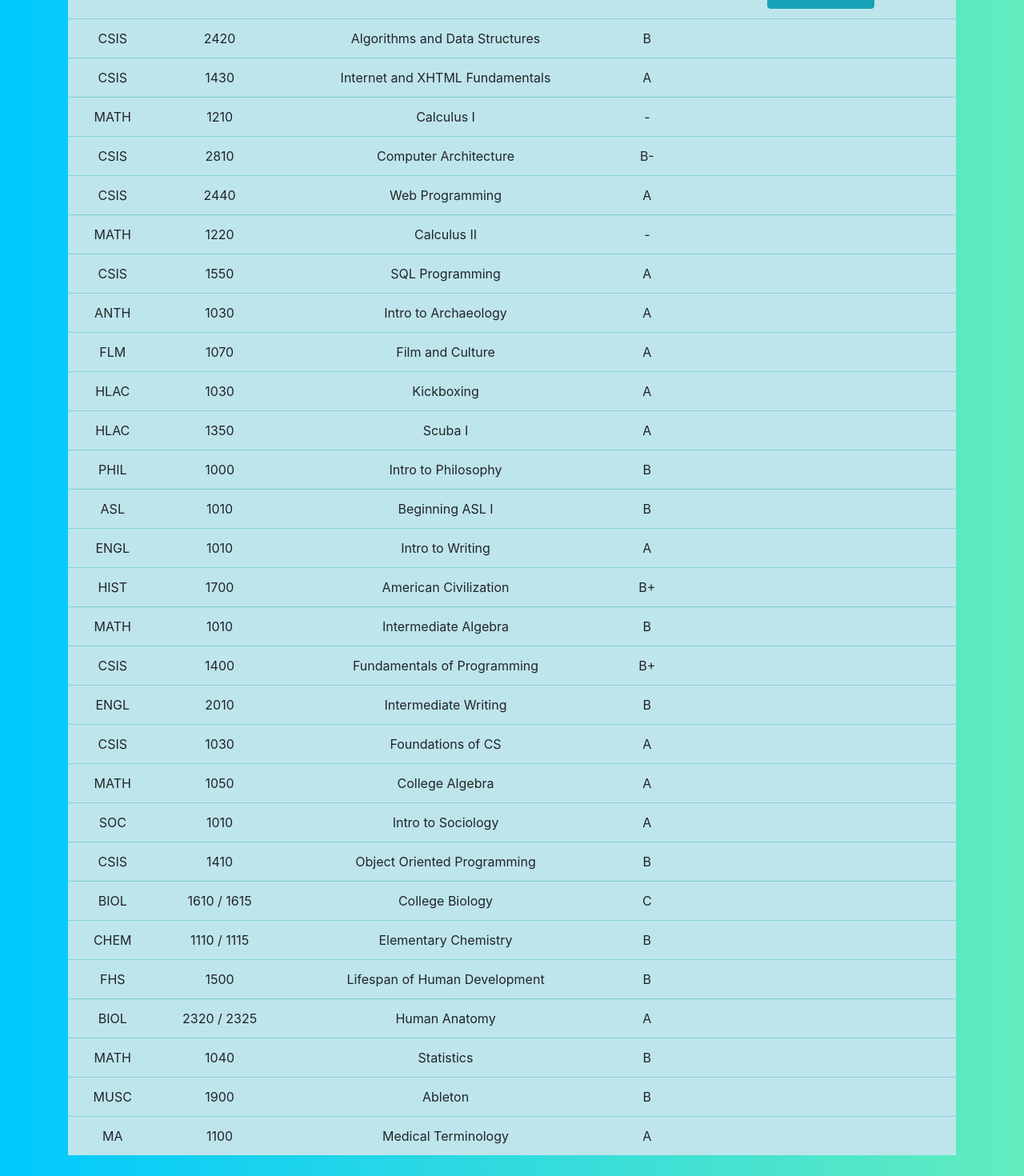
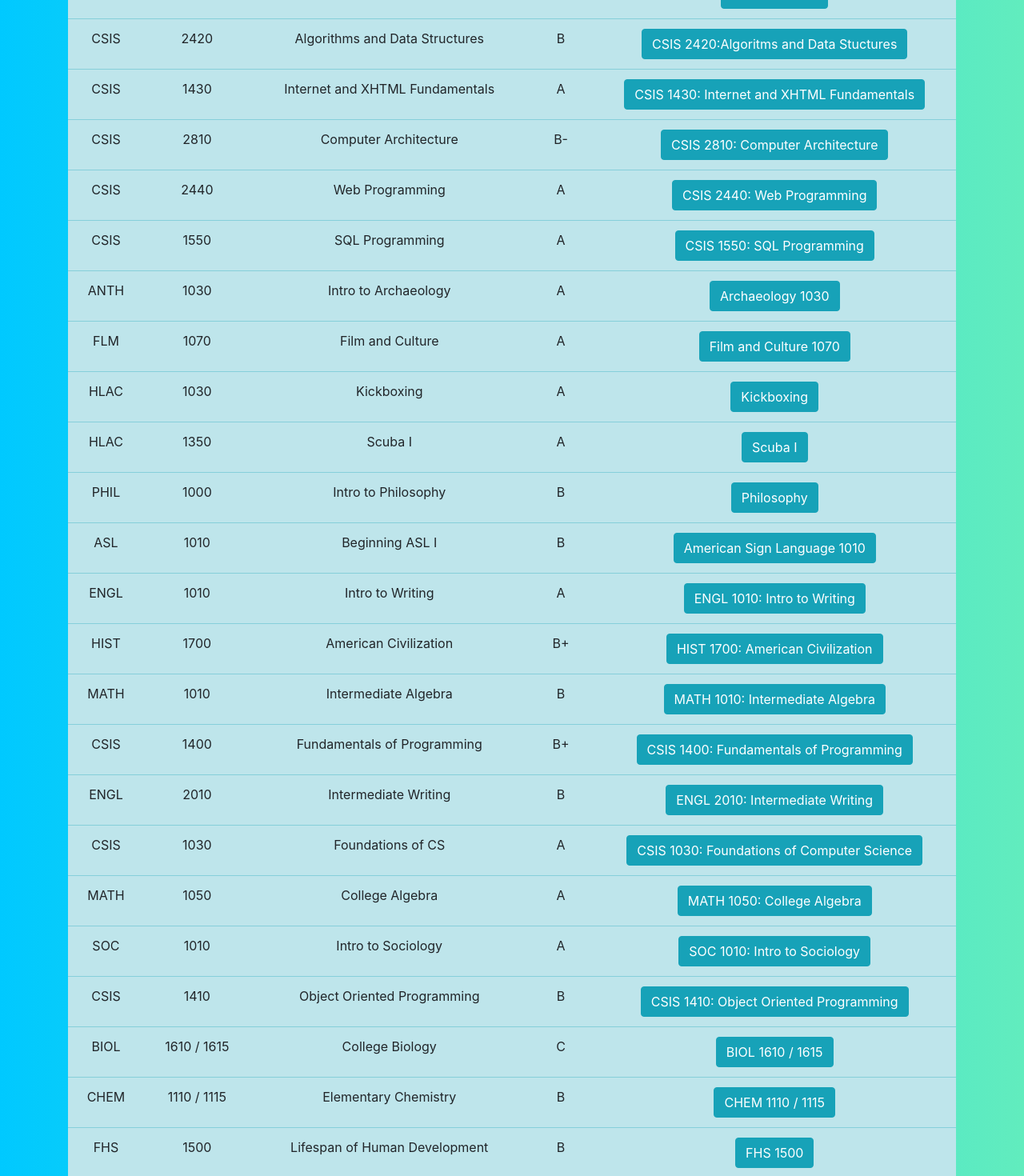
Before and after one commit to JINJ95/JJ-Portfolio, a React (Create React App) app: page /slcc in a window 1280 px wide. Shown: the part 640-2110 px from the top of the page at 80% size. Built offline with nearby package versions, Linux system fonts and the light colour scheme.

Commit message:
added buttons to courses in table

```diff
--- a/src/pages/slcc.jsx
+++ b/src/pages/slcc.jsx
@@ -64,203 +64,212 @@ function Education({ history }) {
                             <td>2420</td>
                             <td>Algorithms and Data Structures</td>
                             <td>B</td>
-                            <td></td>
+                            <td><button className="btn btn-info">CSIS 2420:Algoritms and Data Stuctures</button></td>
                         </tr>
                         <tr>
                             <td>CSIS</td>
                             <td>1430</td>
                             <td>Internet and XHTML Fundamentals</td>
                             <td>A</td>
-                            <td></td>
-                        </tr>
-                        <tr>
-                            <td>MATH</td>
-                            <td>1210</td>
-                            <td>Calculus I</td>
-                            <td>-</td>
-                            <td></td>
+                            <td><button className="btn btn-info">CSIS 1430: Internet and XHTML Fundamentals</button></td>
                         </tr>
                         <tr>
                             <td>CSIS</td>
                             <td>2810</td>
                             <td>Computer Architecture</td>
                             <td>B-</td>
-                            <td></td>
+                            <td><button className="btn btn-info">CSIS 2810: Computer Architecture</button></td>
                         </tr>
                         <tr>
                             <td>CSIS</td>
                             <td>2440</td>
                             <td>Web Programming</td>
                             <td>A</td>
-                            <td></td>
-                        </tr>
-                        <tr>
-                            <td>MATH</td>
-                            <td>1220</td>
-                            <td>Calculus II</td>
-                            <td>-</td>
-                            <td></td>
+                            <td><button className="btn btn-info">CSIS 2440: Web Programming</button></td>
                         </tr>
                         <tr>
                             <td>CSIS</td>
                             <td>1550</td>
                             <td>SQL Programming</td>
                             <td>A</td>
-                            <td></td>
+                            <td><button className="btn btn-info">CSIS 1550: SQL Programming</button></td>
+
                         </tr>
                         <tr>
                             <td>ANTH</td>
                             <td>1030</td>
                             <td>Intro to Archaeology</td>
                             <td>A</td>
-                            <td></td>
+                            <td><button className="btn btn-info">Archaeology 1030</button></td>
+
                         </tr>
                         <tr>
                             <td>FLM</td>
                             <td>1070</td>
                             <td>Film and Culture</td>
                             <td>A</td>
-                            <td></td>
+                            <td><button className="btn btn-info">Film and Culture 1070</button></td>
+
                         </tr>
                         <tr>
                             <td>HLAC</td>
                             <td>1030</td>
                             <td>Kickboxing</td>
                             <td>A</td>
-                            <td></td>
+                            <td><button className="btn btn-info">Kickboxing</button></td>
+
                         </tr>
                         <tr>
                             <td>HLAC</td>
                             <td>1350</td>
                             <td>Scuba I</td>
                             <td>A</td>
-                            <td></td>
+                            <td><button className="btn btn-info">Scuba I</button></td>
+
                         </tr>
                         <tr>
                             <td>PHIL</td>
                             <td>1000</td>
                             <td>Intro to Philosophy</td>
                             <td>B</td>
-                            <td></td>
+                            <td><button className="btn btn-info">Philosophy</button></td>
+
                         </tr>
                         <tr>
                             <td>ASL</td>
                             <td>1010</td>
                             <td>Beginning ASL I</td>
                             <td>B</td>
-                            <td></td>
+                            <td><button className="btn btn-info">American Sign Language 1010</button></td>
+
                         </tr>
                         <tr>
                             <td>ENGL</td>
                             <td>1010</td>
                             <td>Intro to Writing</td>
                             <td>A</td>
-                            <td></td>
+                            <td><button className="btn btn-info">ENGL 1010: Intro to Writing</button></td>
+
                         </tr>
                         <tr>
                             <td>HIST</td>
                             <td>1700</td>
                             <td>American Civilization</td>
                             <td>B+</td>
-                            <td></td>
+                            <td><button className="btn btn-info">HIST 1700: American Civilization</button></td>
+
                         </tr>
                         <tr>
                             <td>MATH</td>
                             <td>1010</td>
                             <td>Intermediate Algebra</td>
                             <td>B</td>
-                            <td></td>
+                            <td><button className="btn btn-info">MATH 1010: Intermediate Algebra</button></td>
+
                         </tr>
                         <tr>
                             <td>CSIS</td>
                             <td>1400</td>
                             <td>Fundamentals of Programming</td>
                             <td>B+</td>
-                            <td></td>
+                            <td><button className="btn btn-info">CSIS 1400: Fundamentals of Programming</button></td>
+
                         </tr>
                         <tr>
                             <td>ENGL</td>
                             <td>2010</td>
                             <td>Intermediate Writing</td>
                             <td>B</td>
-                            <td></td>
+                            <td><button className="btn btn-info">ENGL 2010: Intermediate Writing</button></td>
+
                         </tr>
                         <tr>
                             <td>CSIS</td>
                             <td>1030</td>
                             <td>Foundations of CS</td>
                             <td>A</td>
-                            <td></td>
+                            <td><button className="btn btn-info">CSIS 1030: Foundations of Computer Science</button></td>
+
                         </tr>
                         <tr>
                             <td>MATH</td>
                             <td>1050</td>
                             <td>College Algebra</td>
                             <td>A</td>
-                            <td></td>
+                            <td><button className="btn btn-info">MATH 1050: College Algebra</button></td>
+
                         </tr>
                         <tr>
                             <td>SOC</td>
                             <td>1010</td>
                             <td>Intro to Sociology</td>
                             <td>A</td>
-                            <td></td>
+                            <td><button className="btn btn-info">SOC 1010: Intro to Sociology</button></td>
+
                         </tr>
                         <tr>
                             <td>CSIS</td>
                             <td>1410</td>
                             <td>Object Oriented Programming</td>
                             <td>B</td>
-                            <td></td>
+                            <td><button className="btn btn-info">CSIS 1410: Object Oriented Programming</button></td>
+
                         </tr>
                         <tr>
                             <td>BIOL</td>
                             <td>1610 / 1615</td>
                             <td>College Biology</td>
                             <td>C</td>
-                            <td></td>
+                            <td><button className="btn btn-info">BIOL 1610 / 1615</button></td>
+
                         </tr>
                         <tr>
                             <td>CHEM</td>
                             <td>1110 / 1115</td>
                             <td>Elementary Chemistry</td>
                             <td>B</td>
-                            <td></td>
+                            <td><button className="btn btn-info">CHEM 1110 / 1115</button></td>
+
                         </tr>
                         <tr>
                             <td>FHS</td>
                             <td>1500</td>
                             <td>Lifespan of Human Development</td>
                             <td>B</td>
-                            <td></td>
+                            <td><button className="btn btn-info">FHS 1500</button></td>
+
                         </tr>
                         <tr>
                             <td>BIOL</td>
                             <td>2320 / 2325</td>
                             <td>Human Anatomy</td>
                             <td>A</td>
-                            <td></td>
+                            <td><button className="btn btn-info">BIOL 2320 / 2325</button></td>
+
                         </tr>
                         <tr>
                             <td>MATH</td>
                             <td>1040</td>
                             <td>Statistics</td>
                             <td>B</td>
-                            <td></td>
+                            <td><button className="btn btn-info">MATH 1040: Statistics</button></td>
+
                         </tr>
                         <tr>
                             <td>MUSC</td>
                             <td>1900</td>
                             <td>Ableton</td>
                             <td>B</td>
-                            <td></td>
+                            <td><button className="btn btn-info">MUSC 1900: Making Music using Ableton</button></td>
+
                         </tr>
                         <tr>
                             <td>MA</td>
                             <td>1100</td>
                             <td>Medical Terminology</td>
                             <td>A</td>
-                            <td></td>
+                            <td><button className="btn btn-info">MA 1100: Medical Terminology</button></td>
+
                         </tr>
                     </tbody>
                 </table>
```
